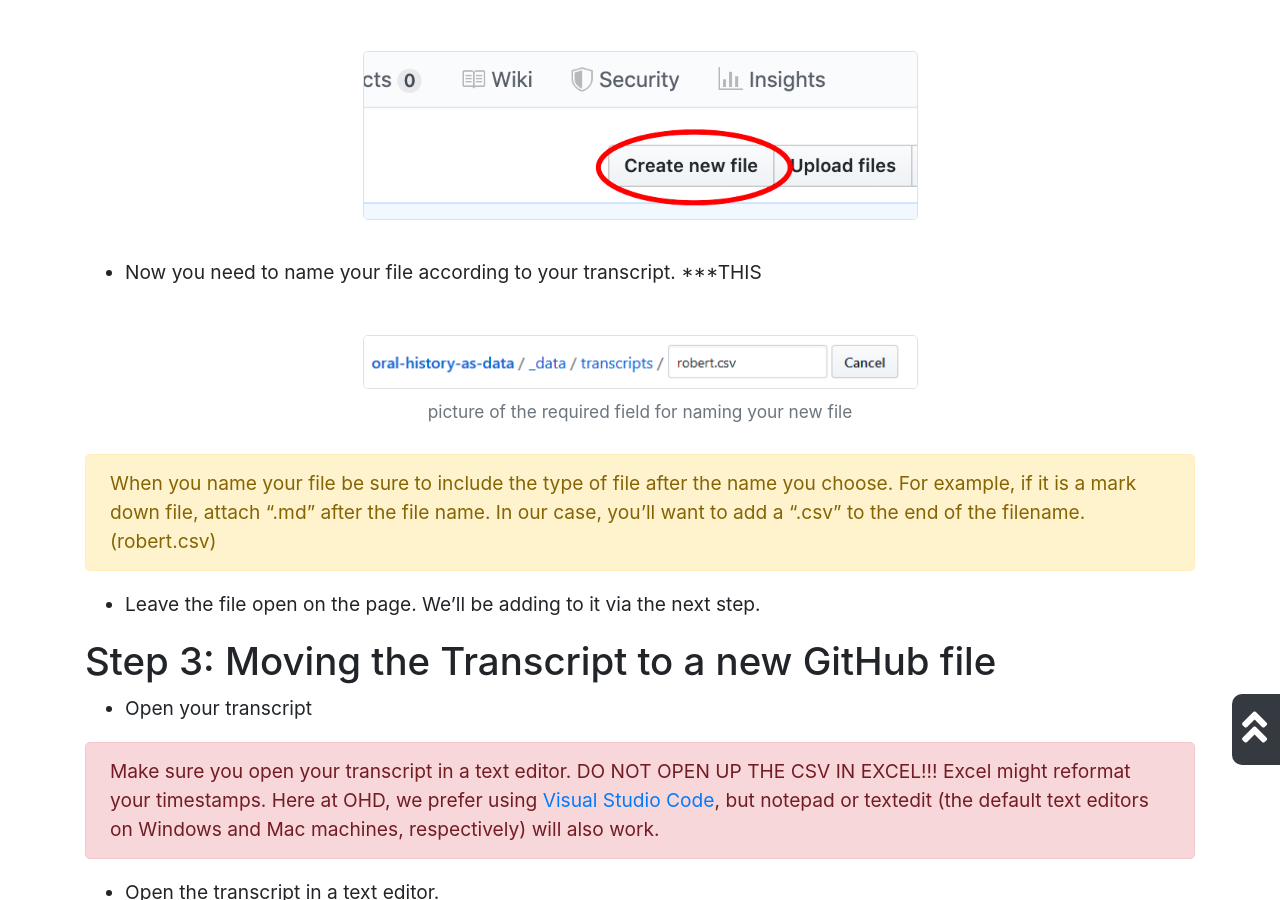
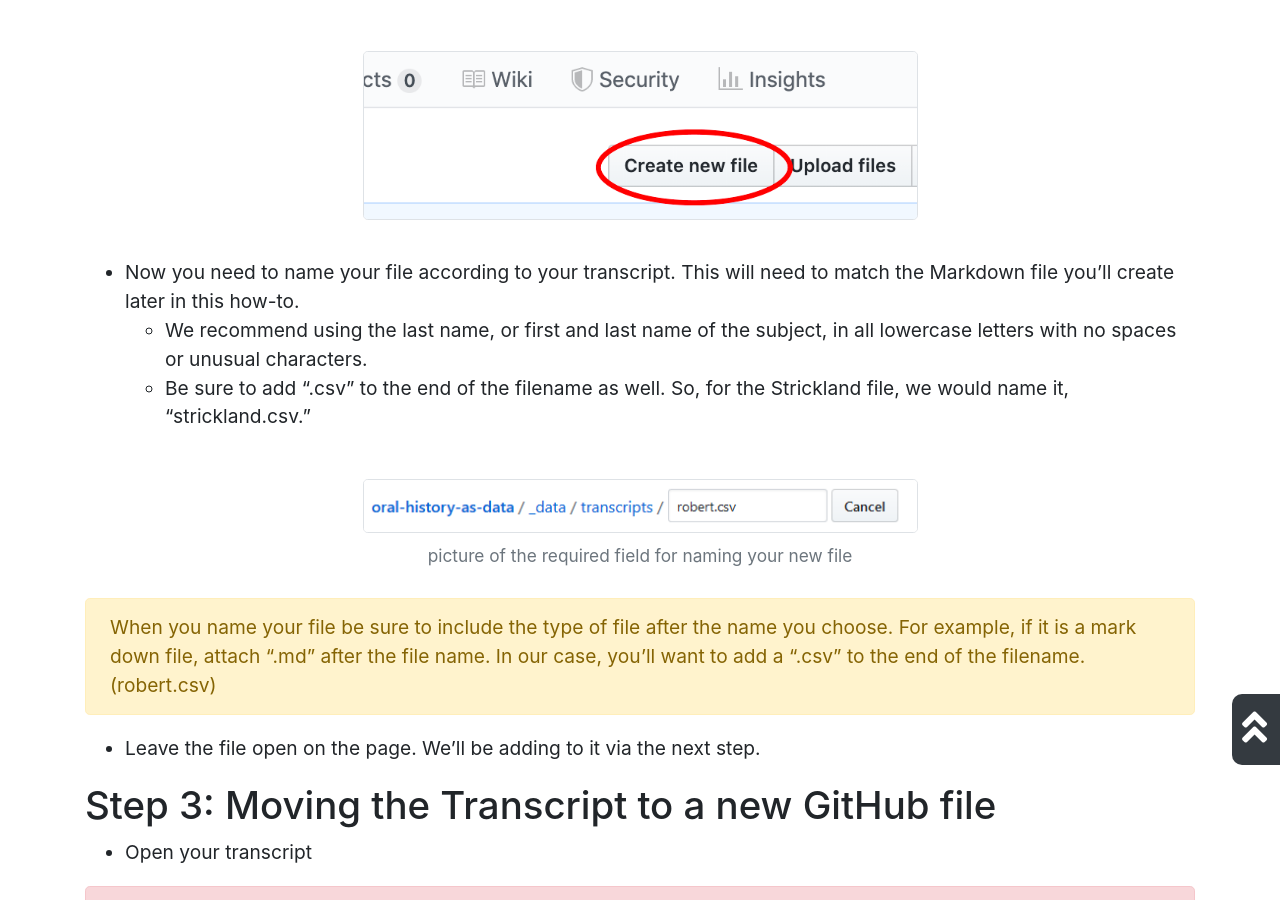
Before and after one commit to uidaholib/oral-history-as-data, a Jekyll site: the page built from _howto/configurethesite.md, in a window 1280 px wide and 900 px high, scrolled down 1278 px. Built offline with Jekyll 4.4.1, drawn with Linux system fonts in a browser that asks for light colours; nearby versions of some CDN libraries; comment, search, counter and statistics services are not loaded.

Commit message:
Update configurethesite.md

```diff
--- a/_howto/configurethesite.md
+++ b/_howto/configurethesite.md
@@ -19,7 +19,9 @@ Below are a few quick steps to help you begin configuring your GitHub site for u
 - Now you'll need to go into you "data" folder and then into the "transcripts" folder in your repository.
 - Once in transcripts click on "create new file".
 {% include bootstrap/figure.md img="howto/new_file.png" caption="" alt="picture of the create new file button in the newly created repository" class="w-50" %}
-- Now you need to name your file according to your transcript. ***THIS
+- Now you need to name your file according to your transcript. This will need to match the Markdown file you'll create later in this how-to.
+    - We recommend using the last name, or first and last name of the subject, in all lowercase letters with no spaces or unusual characters.
+    - Be sure to add ".csv" to the end of the filename as well. So, for the Strickland file, we would name it, "strickland.csv."
 {% include bootstrap/figure.md img="howto/name_file.png" caption="picture of the required field for naming your new file" alt="" class="w-50" %}
 
 {:.alert .alert-warning}
```
